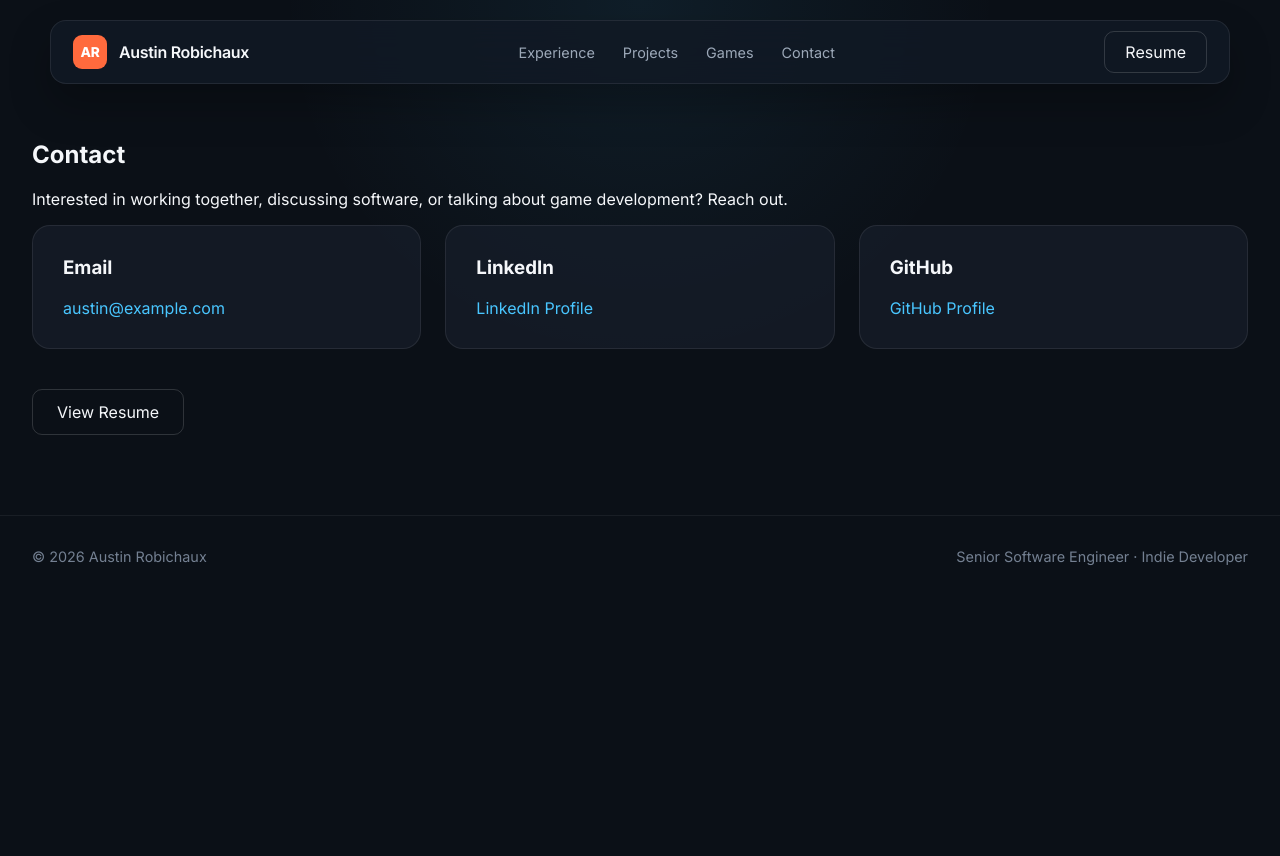
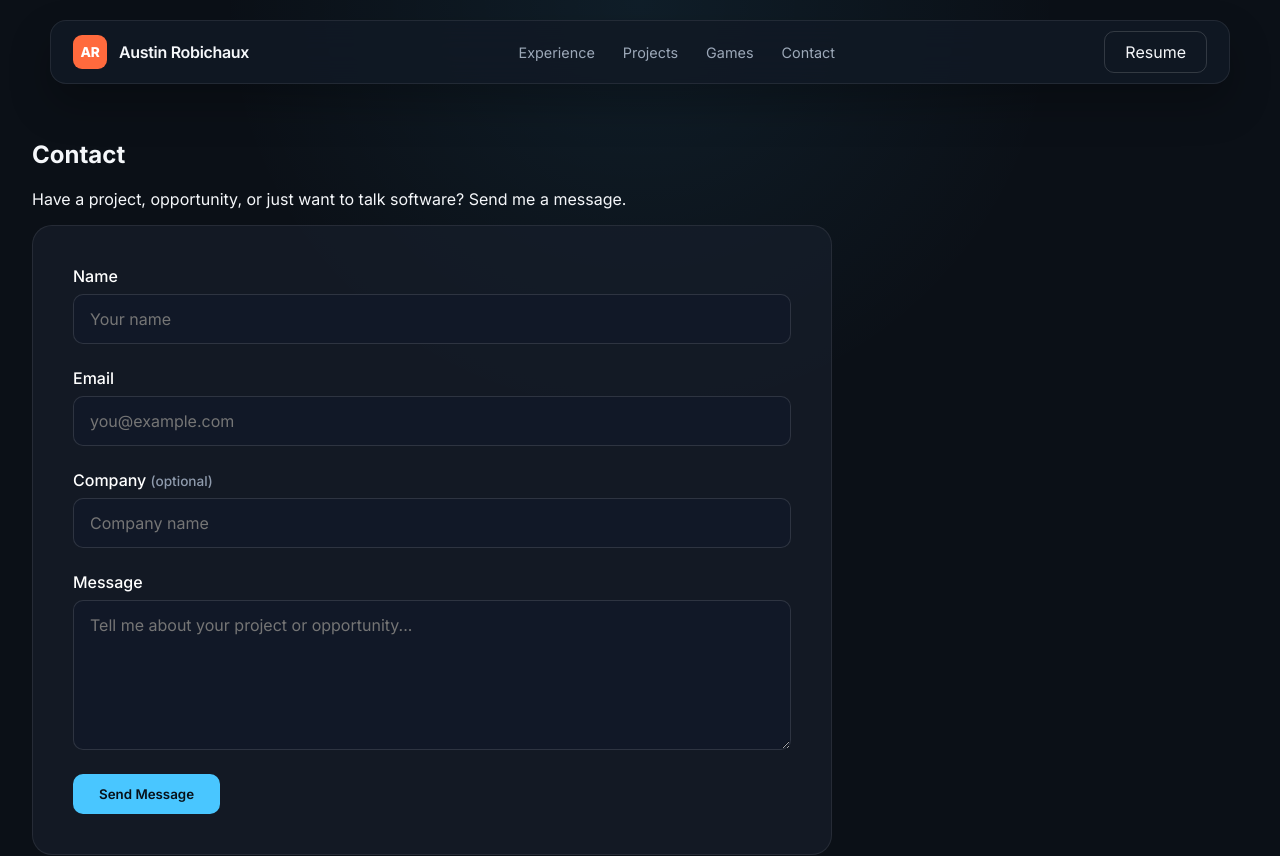
Before and after one commit to austinrobichaux18/portfolio, an Angular app: page /contact in a window 1280 px wide. Shown: the top 856 px of the page. Before the commit the page ends 800 px from the top, so only its background shows below. Built offline with nearby package versions, Linux system fonts and the light colour scheme.

Commit message:
add contact form

```diff
--- a/src/app/layout/footer/footer.component.html
+++ b/src/app/layout/footer/footer.component.html
@@ -1,11 +1,6 @@
 <footer>
+  <span> © {{ year }} Austin Robichaux </span>
 
-    <span>
-        © {{year}} Austin Robichaux
-    </span>
-
-    <span>
-        Senior Software Engineer · Indie Developer
-    </span>
-
+  <span> Senior Software Engineer · Indie Developer </span>
+  <a href="https://github.com/austinrobichaux18" target="_blank"> GitHub </a>
 </footer>
--- a/src/app/pages/contact/contact.html
+++ b/src/app/pages/contact/contact.html
@@ -7,70 +7,111 @@
         </h1>
 
         <p>
-            Interested in working together, discussing software,
-            or talking about game development? Reach out.
+            Have a project, opportunity, or just want to talk software?
+            Send me a message.
         </p>
 
     </header>
 
     <section class="contact-card">
 
-        <div class="contact-item">
+        <form
+            [formGroup]="contactForm"
+            (ngSubmit)="submit()">
 
-            <h3>
-                Email
-            </h3>
+            <div class="form-group">
 
-            <a href="mailto:austinrobichaux18@example.com">
-                austin@example.com
-            </a>
+                <label>
+                    Name
+                </label>
+
+                <input
+                    type="text"
+                    formControlName="name"
+                    placeholder="Your name">
+
+                @if (f.name.touched && f.name.invalid) {
+
+                    <span class="error">
+                        Please enter your name.
+                    </span>
+
+                }
 
             </div>
 
-        <div class="contact-item">
+            <div class="form-group">
 
-            <h3>
-                LinkedIn
-            </h3>
+                <label>
+                    Email
+                </label>
 
-            <a
-                href="#"
-                target="_blank">
+                <input
+                    type="email"
+                    formControlName="email"
+                    placeholder="you@example.com">
 
-                LinkedIn Profile
+                @if (f.email.touched && f.email.invalid) {
 
-            </a>
+                    <span class="error">
+                        Please enter a valid email address.
+                    </span>
+
+                }
 
             </div>
 
-        <div class="contact-item">
+            <div class="form-group">
 
-            <h3>
-                GitHub
-            </h3>
+                <label>
+                    Company
+                    <span>
+                        (optional)
+                    </span>
+                </label>
 
-            <a
-                href="#"
-                target="_blank">
-
-                GitHub Profile
-
-            </a>
+                <input
+                    type="text"
+                    formControlName="company"
+                    placeholder="Company name">
 
             </div>
 
-    </section>
+            <div class="form-group">
 
-    <div class="actions">
+                <label>
+                    Message
+                </label>
 
-        <a
-            routerLink="/resume"
-            class="resume-link">
+                <textarea
 
-            View Resume
+                    rows="6"
 
-        </a>
+                    formControlName="message"
+
+                    placeholder="Tell me about your project or opportunity...">
+
+                </textarea>
+
+                @if (f.message.touched && f.message.invalid) {
+
+                    <span class="error">
+                        Message must be at least 20 characters.
+                    </span>
+
+                }
 
             </div>
 
+            <button
+                type="submit"
+                class="submit-button">
+
+                Send Message
+
+            </button>
+
+        </form>
     </section>
+
+</section>
--- a/src/app/pages/contact/contact.scss
+++ b/src/app/pages/contact/contact.scss
@@ -1,21 +1,14 @@
 .contact-page {
 
-    .contact-card {
-
-        display:grid;
-
-        grid-template-columns:
-            repeat(3,1fr);
-
-        gap:24px;
-
-    }
+    max-width:1200px;
 
 }
 
-.contact-item {
+.contact-card {
 
-    padding:30px;
+    max-width:800px;
+
+    padding:40px;
 
     background:
         rgba(23,31,43,.7);
@@ -24,13 +17,125 @@
 
         1px solid rgba(255,255,255,.08);
 
-    border-radius:18px;
+    border-radius:20px;
 
-    h3 {
+}
 
-        margin-top:0;
+form {
+
+    display:flex;
+
+    flex-direction:column;
+
+    gap:24px;
+
+}
+
+.form-group {
+
+    display:flex;
+
+    flex-direction:column;
+
+    gap:8px;
+
+}
+
+label {
+
+    color:white;
+
+    font-weight:500;
+
+    span {
+
+        color:#8f9bad;
+
+        font-size:.85rem;
 
     }
+
+}
+
+input,
+textarea {
+
+    padding:14px 16px;
+
+    background:#111827;
+
+    border:
+
+        1px solid rgba(255,255,255,.12);
+
+    border-radius:10px;
+
+    color:white;
+
+    font-size:1rem;
+
+    font-family:inherit;
+
+    outline:none;
+
+    transition:.2s;
+
+    &:focus {
+
+        border-color:#49c6ff;
+
+    }
+
+}
+
+textarea {
+
+    resize:vertical;
+
+}
+
+.error {
+
+    color:#ff7b7b;
+
+    font-size:.85rem;
+
+}
+
+.submit-button {
+
+    align-self:flex-start;
+
+    padding:12px 26px;
+
+    border:none;
+
+    border-radius:10px;
+
+    background:#49c6ff;
+
+    color:#081018;
+
+    font-weight:600;
+
+    cursor:pointer;
+
+    transition:.2s;
+
+    &:hover {
+
+        opacity:.85;
+
+    }
+
+}
+.social-links {
+
+    margin-top:40px;
+
+    display:flex;
+
+    gap:20px;
 
     a {
 
@@ -38,37 +143,11 @@
 
         text-decoration:none;
 
-    }
+        &:hover {
 
-}
+            text-decoration:underline;
 
-.actions {
-
-    margin-top:40px;
-
-}
-
-.resume-link {
-
-    display:inline-flex;
-
-    padding:12px 24px;
-
-    border-radius:10px;
-
-    border:1px solid rgba(255,255,255,.15);
-
-    color:inherit;
-
-    text-decoration:none;
-
-}
-
-@media(max-width:900px) {
-
-    .contact-card {
-
-        grid-template-columns:1fr;
+        }
 
     }
 
--- a/src/app/pages/contact/contact.ts
+++ b/src/app/pages/contact/contact.ts
@@ -1,14 +1,79 @@
-import { Component } from '@angular/core';
-import { RouterLink } from '@angular/router';
+import { Component, inject } from '@angular/core';
+import { ReactiveFormsModule, FormBuilder, Validators } from '@angular/forms';
 
 @Component({
   selector: 'app-contact',
   imports: [
-    RouterLink
+    ReactiveFormsModule
   ],
   templateUrl: './contact.html',
   styleUrl: './contact.scss'
 })
 export class Contact {
 
+  private readonly fb = inject(FormBuilder);
+
+  submitted = false;
+
+  contactForm = this.fb.group({
+
+    name: [
+      '',
+      [
+        Validators.required,
+        Validators.maxLength(100)
+      ]
+    ],
+
+    email: [
+      '',
+      [
+        Validators.required,
+        Validators.email
+      ]
+    ],
+
+    company: [
+      '',
+      [
+        Validators.maxLength(100)
+      ]
+    ],
+
+    message: [
+      '',
+      [
+        Validators.required,
+        Validators.minLength(20),
+        Validators.maxLength(2000)
+      ]
+    ]
+
+  });
+
+  get f() {
+    return this.contactForm.controls;
+  }
+
+  submit(): void {
+
+    this.submitted = true;
+
+    if (this.contactForm.invalid) {
+
+      this.contactForm.markAllAsTouched();
+      return;
+
+    }
+
+    console.log('Contact Form:', this.contactForm.getRawValue());
+
+    // We'll replace this with the Firebase API call later.
+
+    this.contactForm.reset();
+
+    this.submitted = false;
+
+  }
+
 }
```
Lines whose indentation alone changed are shown as unchanged.
